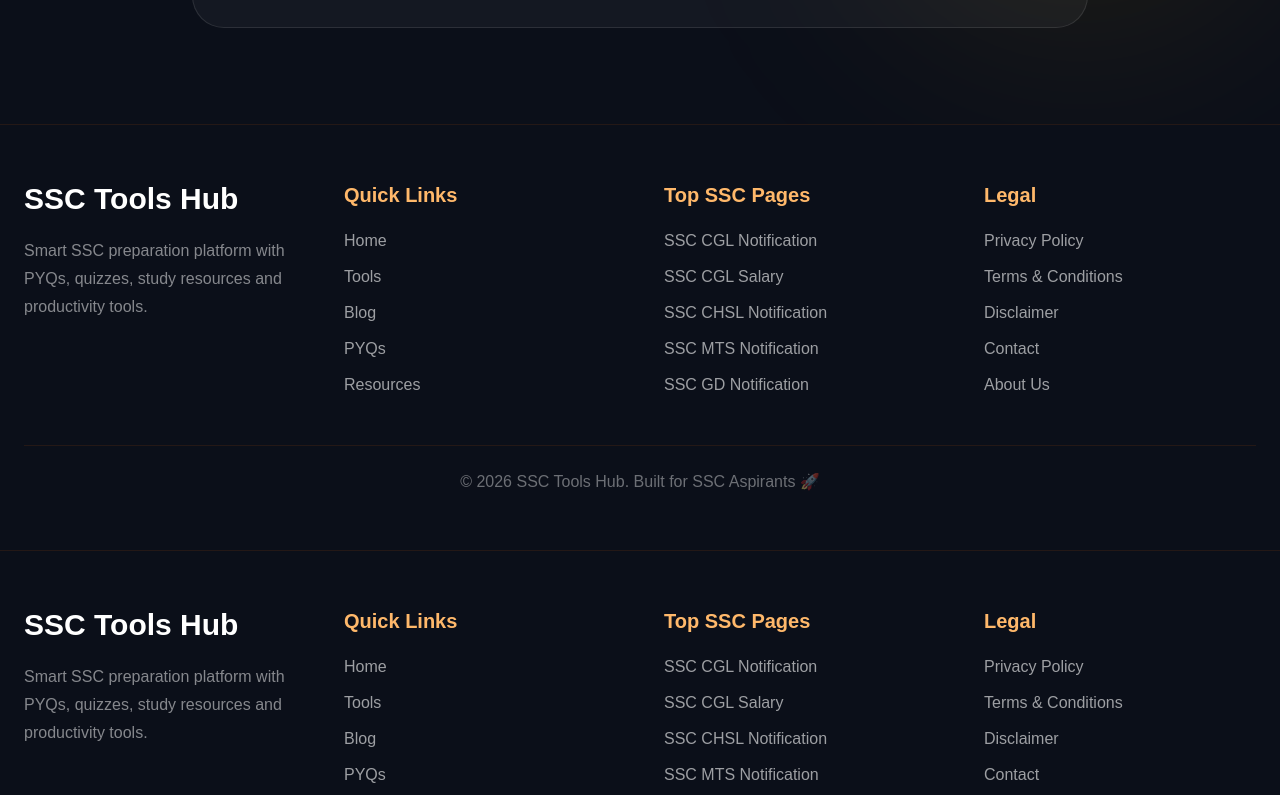
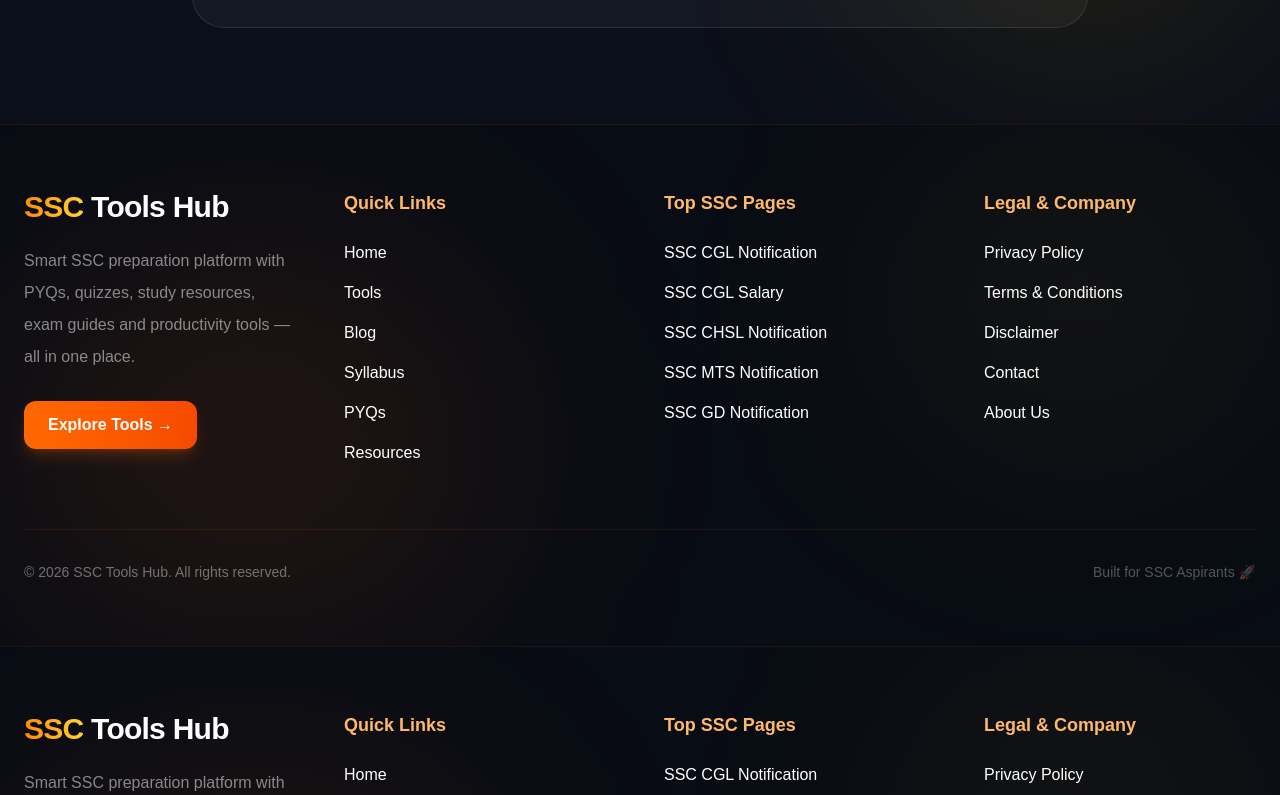
Before and after one commit to payadav142-rgb/ssc-tools-hub, a Next.js app: page /tools/goal-planner in a window 1280 px wide. Shown: the part 985-1780 px from the top of the page. Built offline with nearby package versions, Linux system fonts and the light colour scheme; no server answers.

Commit message:
Improve global footer design and navigation

```diff
--- a/app/layout.tsx
+++ b/app/layout.tsx
@@ -1,8 +1,6 @@
 import type { Metadata } from "next";
 
-import {
-  ClerkProvider,
-} from "@clerk/nextjs";
+import { ClerkProvider } from "@clerk/nextjs";
 
 import "./globals.css";
 
@@ -14,8 +12,7 @@ export const metadata: Metadata = {
     google: "c2E0Y9rYTzrEi_aYV43C725aFKUMCcaoyREP1or5amo",
   },
 
-  title:
-    "SSC Tools Hub - Smart SSC Preparation Platform",
+  title: "SSC Tools Hub - Smart SSC Preparation Platform",
 
   description:
     "SSC Tools Hub provides SSC CGL calculators, rank predictors, study planners, mock analyzers, PYQs, resources and smart preparation tools.",
@@ -37,15 +34,16 @@ export default function RootLayout({
 }: Readonly<{
   children: React.ReactNode;
 }>) {
-
   return (
     <ClerkProvider>
       <html lang="en">
-        <body className="flex flex-col min-h-screen">
+        <body className="flex min-h-screen flex-col">
           <main className="flex-1">
-  {children}
-</main>
+            {children}
+          </main>
+
           <Footer />
+
           <MobileBottomBar />
         </body>
       </html>
--- a/components/Footer.tsx
+++ b/components/Footer.tsx
@@ -1,70 +1,209 @@
 import Link from "next/link";
+
+const quickLinks = [
+  {
+    name: "Home",
+    href: "/",
+  },
+  {
+    name: "Tools",
+    href: "/tools",
+  },
+  {
+    name: "Blog",
+    href: "/blog",
+  },
+  {
+    name: "Syllabus",
+    href: "/syllabus",
+  },
+  {
+    name: "PYQs",
+    href: "/pyqs",
+  },
+  {
+    name: "Resources",
+    href: "/resources",
+  },
+];
+
+const topSscPages = [
+  {
+    name: "SSC CGL Notification",
+    href: "/ssc-cgl-notification",
+  },
+  {
+    name: "SSC CGL Salary",
+    href: "/ssc-cgl-salary",
+  },
+  {
+    name: "SSC CHSL Notification",
+    href: "/ssc-chsl-notification",
+  },
+  {
+    name: "SSC MTS Notification",
+    href: "/ssc-mts-notification",
+  },
+  {
+    name: "SSC GD Notification",
+    href: "/ssc-gd-notification",
+  },
+];
+
+const legalLinks = [
+  {
+    name: "Privacy Policy",
+    href: "/privacy-policy",
+  },
+  {
+    name: "Terms & Conditions",
+    href: "/terms-and-conditions",
+  },
+  {
+    name: "Disclaimer",
+    href: "/disclaimer",
+  },
+  {
+    name: "Contact",
+    href: "/contact",
+  },
+  {
+    name: "About Us",
+    href: "/about",
+  },
+];
 
 export default function Footer() {
   return (
-    <footer className="border-t border-orange-500/10 bg-[#0B0F19]">
+    <footer className="relative overflow-hidden border-t border-orange-500/10 bg-[#080C14] text-white">
 
-      <div className="max-w-7xl mx-auto px-6 py-14">
+      {/* Glow Effects */}
+      <div className="absolute bottom-0 left-0 h-[400px] w-[500px] rounded-full bg-orange-500/10 blur-[120px] pointer-events-none" />
 
-        <div className="grid md:grid-cols-4 gap-12">
+      <div className="absolute right-0 top-0 h-[350px] w-[400px] rounded-full bg-amber-400/5 blur-[120px] pointer-events-none" />
 
+      <div className="relative mx-auto max-w-7xl px-6 py-16">
+
+        {/* Footer Grid */}
+        <div className="grid gap-12 md:grid-cols-2 lg:grid-cols-4">
+
+          {/* Brand */}
           <div>
-            <h2 className="text-3xl font-extrabold text-white">
-              SSC Tools Hub
-            </h2>
 
-            <p className="text-white/50 mt-5 leading-7">
+            <Link
+              href="/"
+              className="inline-block text-3xl font-extrabold tracking-tight"
+            >
+              <span className="bg-gradient-to-r from-orange-400 to-amber-300 bg-clip-text text-transparent">
+                SSC
+              </span>{" "}
+              <span className="text-white">
+                Tools Hub
+              </span>
+            </Link>
+
+            <p className="mt-5 max-w-sm text-white/50 leading-8">
               Smart SSC preparation platform with PYQs,
-              quizzes, study resources and productivity tools.
+              quizzes, study resources, exam guides and
+              productivity tools — all in one place.
             </p>
+
+            <Link
+              href="/tools"
+              className="mt-7 inline-flex items-center rounded-xl bg-gradient-to-r from-orange-500 to-orange-600 px-6 py-3 font-semibold text-white shadow-lg shadow-orange-500/20 transition-all duration-300 hover:scale-105 hover:from-orange-400 hover:to-orange-500"
+            >
+              Explore Tools →
+            </Link>
+
           </div>
 
+          {/* Quick Links */}
           <div>
-            <h3 className="text-xl font-bold text-orange-300 mb-5">
+
+            <h3 className="text-lg font-bold text-orange-300">
               Quick Links
             </h3>
 
-            <div className="flex flex-col gap-3 text-white/60">
-              <Link href="/">Home</Link>
-              <Link href="/tools">Tools</Link>
-              <Link href="/blog">Blog</Link>
-              <Link href="/pyqs">PYQs</Link>
-              <Link href="/resources">Resources</Link>
+            <div className="mt-6 flex flex-col gap-4">
+
+              {quickLinks.map((link) => (
+                <Link
+                  key={link.href}
+                  href={link.href}
+                  className="text-white/50 transition-colors duration-200 hover:text-orange-300"
+                >
+                  {link.name}
+                </Link>
+              ))}
+
             </div>
+
           </div>
 
+          {/* Top SSC Pages */}
           <div>
-            <h3 className="text-xl font-bold text-orange-300 mb-5">
+
+            <h3 className="text-lg font-bold text-orange-300">
               Top SSC Pages
             </h3>
 
-            <div className="flex flex-col gap-3 text-white/60">
-              <Link href="/ssc-cgl-notification">SSC CGL Notification</Link>
-              <Link href="/ssc-cgl-salary">SSC CGL Salary</Link>
-              <Link href="/ssc-chsl-notification">SSC CHSL Notification</Link>
-              <Link href="/ssc-mts-notification">SSC MTS Notification</Link>
-              <Link href="/ssc-gd-notification">SSC GD Notification</Link>
+            <div className="mt-6 flex flex-col gap-4">
+
+              {topSscPages.map((link) => (
+                <Link
+                  key={link.href}
+                  href={link.href}
+                  className="text-white/50 transition-colors duration-200 hover:text-orange-300"
+                >
+                  {link.name}
+                </Link>
+              ))}
+
             </div>
+
           </div>
 
+          {/* Legal */}
           <div>
-            <h3 className="text-xl font-bold text-orange-300 mb-5">
-              Legal
+
+            <h3 className="text-lg font-bold text-orange-300">
+              Legal & Company
             </h3>
 
-            <div className="flex flex-col gap-3 text-white/60">
-              <Link href="/privacy-policy">Privacy Policy</Link>
-              <Link href="/terms-and-conditions">Terms & Conditions</Link>
-              <Link href="/disclaimer">Disclaimer</Link>
-              <Link href="/contact">Contact</Link>
-              <Link href="/about">About Us</Link>
+            <div className="mt-6 flex flex-col gap-4">
+
+              {legalLinks.map((link) => (
+                <Link
+                  key={link.href}
+                  href={link.href}
+                  className="text-white/50 transition-colors duration-200 hover:text-orange-300"
+                >
+                  {link.name}
+                </Link>
+              ))}
+
             </div>
+
           </div>
 
         </div>
 
-        <div className="border-t border-orange-500/10 mt-12 pt-6 text-center text-white/40">
-          © 2026 SSC Tools Hub. Built for SSC Aspirants 🚀
+        {/* Bottom */}
+        <div className="mt-16 border-t border-orange-500/10 pt-8">
+
+          <div className="flex flex-col items-center justify-between gap-4 text-center md:flex-row md:text-left">
+
+            <p className="text-sm text-white/40">
+              © {new Date().getFullYear()} SSC Tools Hub.
+              All rights reserved.
+            </p>
+
+            <p className="text-sm text-white/30">
+              Built for SSC Aspirants 🚀
+            </p>
+
+          </div>
+
         </div>
 
       </div>
```
